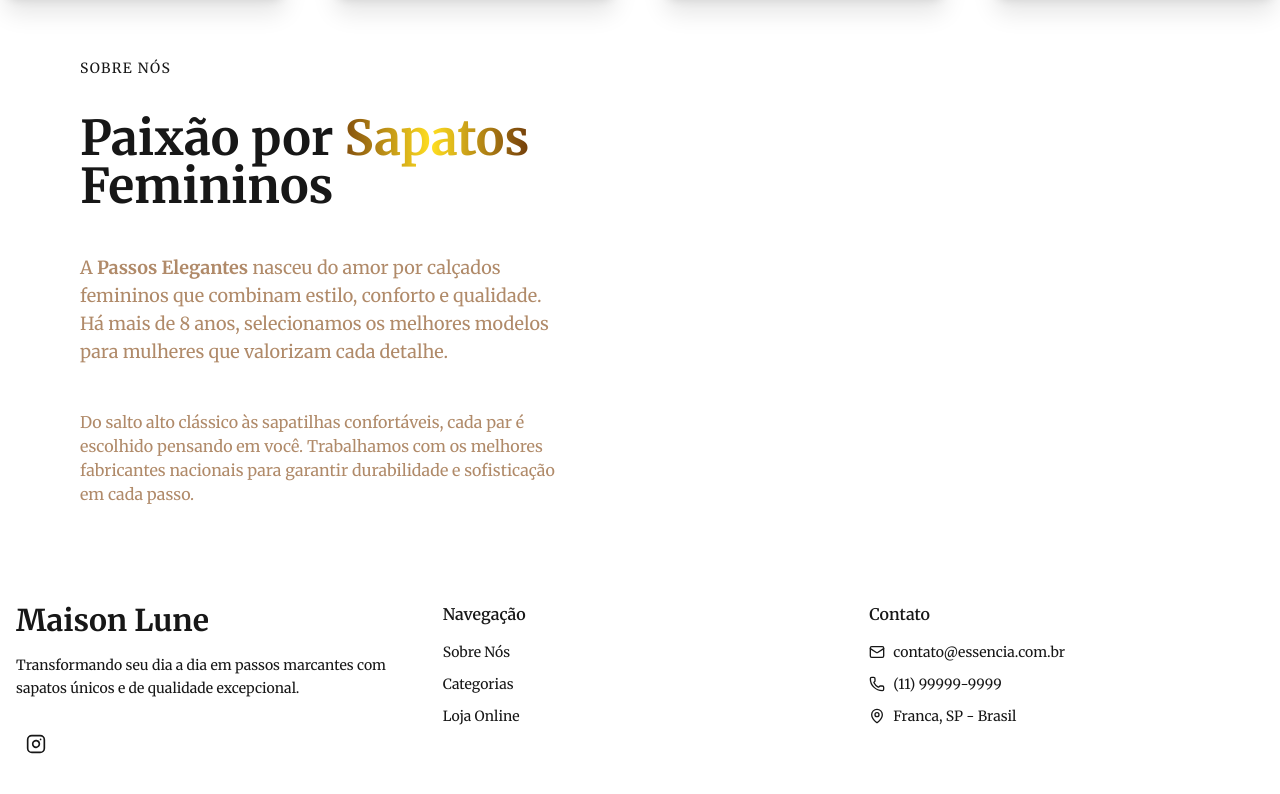
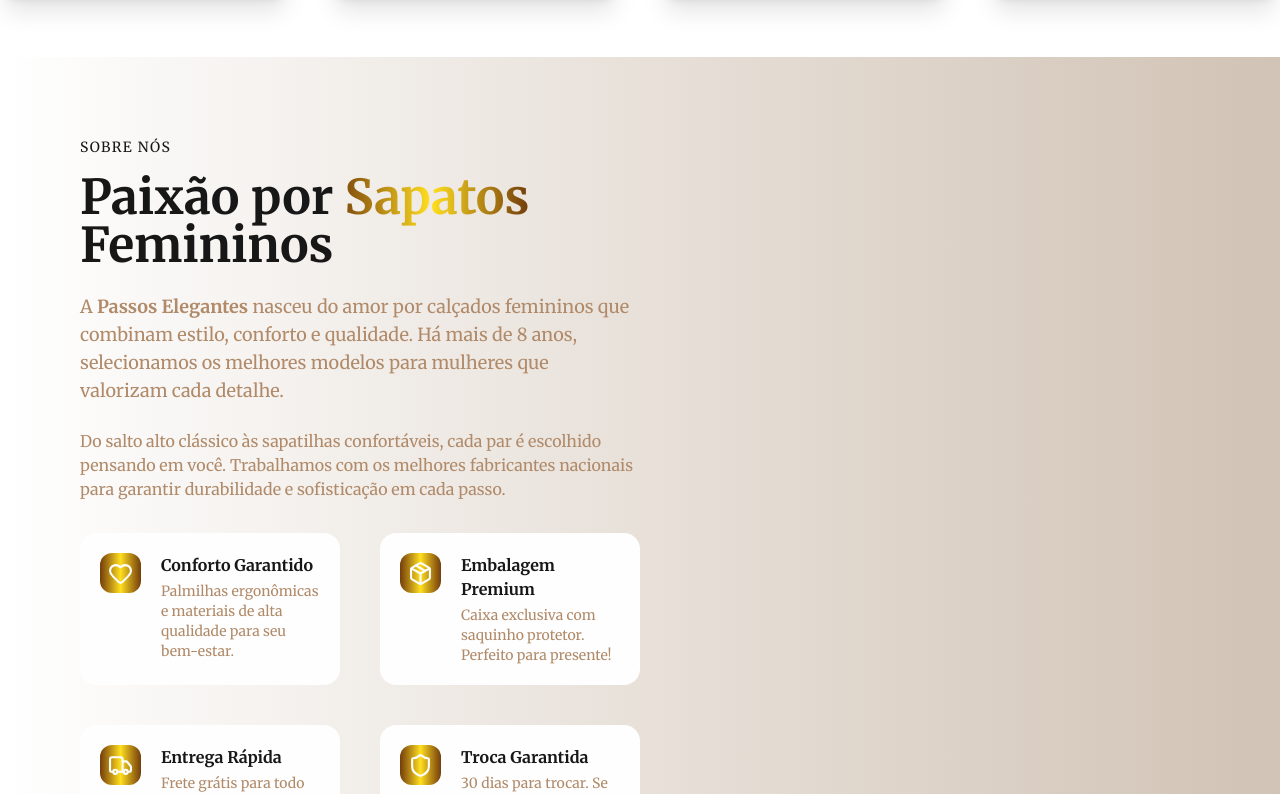
Before and after one commit to FernandoMoreti/Maison-Lune, a Next.js app: page / in a window 1280 px wide. Shown: the part 1280-2074 px from the top of the page. Built offline with nearby package versions, Linux system fonts and the light colour scheme.

Commit message:
feat(frontend) Adicionando About

```diff
--- /dev/null
+++ b/components/UI/Card.tsx
@@ -0,0 +1,21 @@
+import { Heart, LucideIcon } from "lucide-react";
+
+interface CardProps {
+	icon: LucideIcon;
+	title: string;
+	text: string;
+}
+
+export default function Card({ icon: Icon, title, text }: CardProps) {
+	return (
+		<div className="flex gap-5 animate-pulse bg-white rounded-2xl p-5">
+			<div className="p-2 rounded-xl h-10 bg-linear-to-r from-yellow-900 via-yellow-300 to-yellow-900">
+				<Icon className="text-white" size={25} />
+			</div>
+			<div>
+				<p className="font-bold mb-1">{title}</p>
+				<p className="text-sm text-[#b08a69]">{text}</p>
+			</div>
+		</div>
+	);
+}
--- a/components/layout/About.tsx
+++ b/components/layout/About.tsx
@@ -1,8 +1,11 @@
+import Card from "../UI/Card";
+import { Heart, Package, Truck, Shield } from "lucide-react";
+
 export default function About() {
 	return (
-		<section>
-			<div className="grid grid-cols-2">
-				<div className="flex flex-col px-20 gap-5">
+		<section className="grid grid-cols-2 bg-linear-to-l from-[#d1c3b5] to-[#ffff] p-20">
+			<div className="">
+				<div className="flex flex-col">
 					<p className="text-sm tracking-widest">SOBRE NÓS</p>
 					<h1 className="text-4xl md:text-5xl font-bold mt-4 mb-6">
 						Paixão por
@@ -24,7 +27,34 @@
 						nacionais para garantir durabilidade e sofisticação em cada passo.
 					</p>
 				</div>
-				<div></div>
+				<div className="grid grid-cols-2 gap-10">
+					<Card
+						icon={Heart}
+						title={"Conforto Garantido"}
+						text={
+							"Palmilhas ergonômicas e materiais de alta qualidade para seu bem-estar."
+						}
+					/>
+					<Card
+						icon={Package}
+						title={"Embalagem Premium"}
+						text={
+							"Caixa exclusiva com saquinho protetor. Perfeito para presente!"
+						}
+					/>
+					<Card
+						icon={Truck}
+						title={"Entrega Rápida"}
+						text={"Frete grátis para todo Brasil em compras acima de R$ 299."}
+					/>
+					<Card
+						icon={Shield}
+						title={"Troca Garantida"}
+						text={
+							"30 dias para trocar. Se não servir, devolvemos seu dinheiro."
+						}
+					/>
+				</div>
 			</div>
 		</section>
 	);
--- a/components/layout/Header.tsx
+++ b/components/layout/Header.tsx
@@ -5,7 +5,7 @@
 
 export default function Header() {
 	return (
-		<header className="flex border-b border-gray-400 bg-[#b08a69] justify-between items-center py-5 px-20">
+		<header className="flex bg-[#b08a69] justify-between items-center py-5 px-20">
 			<Image src={"/Ativo 20.png"} alt="Logo" width={150} height={200} />
 
 			<Nav />
--- a/components/layout/Hero.tsx
+++ b/components/layout/Hero.tsx
@@ -3,7 +3,7 @@
 
 export default function Hero() {
 	return (
-		<section className="px-20 py-10 bg-linear-to-b from-[#f6ece2] to-white">
+		<section className="px-20 py-10 bg-linear-to-b from-[#b08a69] to-white">
 			<h1 className="w-150 font-display text-5xl md:text-6xl lg:text-7xl font-bold text-foreground mb-6 animate-fade-up leading-tight">
 				Descubra o{" "}
 				<span className="bg-linear-to-r from-yellow-900 via-yellow-300 to-yellow-900 bg-clip-text text-transparent">
```
Also changed, not shown: public/hero-image.jpg (added).
